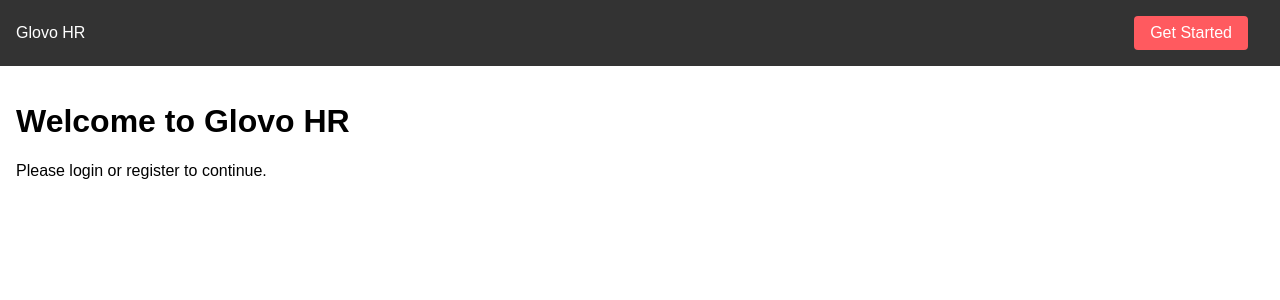
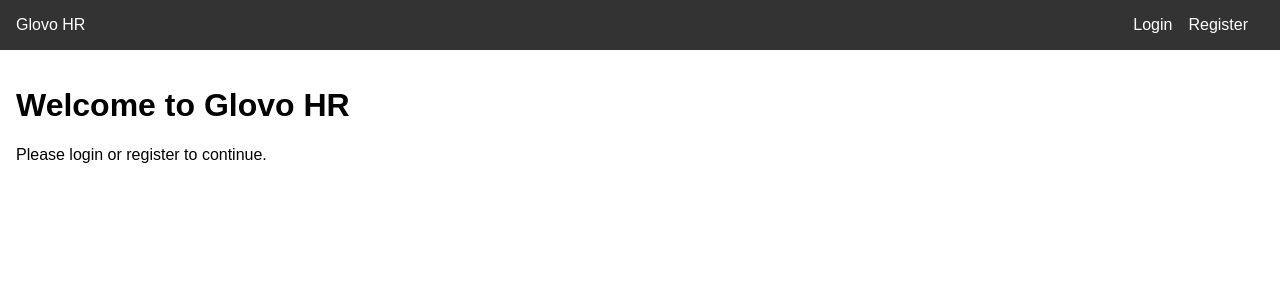
Before and after one commit to tinulica/frontend1, a React (Create React App) app: page / in a window 1280 px wide. Shown: the top 300 px of the page. Built offline with nearby package versions, Linux system fonts and the light colour scheme.

Commit message:
Update Navbar.jsx

```diff
--- a/src/components/Navbar.jsx
+++ b/src/components/Navbar.jsx
@@ -18,7 +18,10 @@
             <button onClick={logout} className="nav-logout">Logout</button>
           </>
         ) : (
-          <Link to="/auth" className="nav-start">Get Started</Link>
+          <>
+            <Link to="/login" className="nav-link">Login</Link>
+            <Link to="/register" className="nav-link">Register</Link>
+          </>
         )}
       </div>
     </nav>
```
